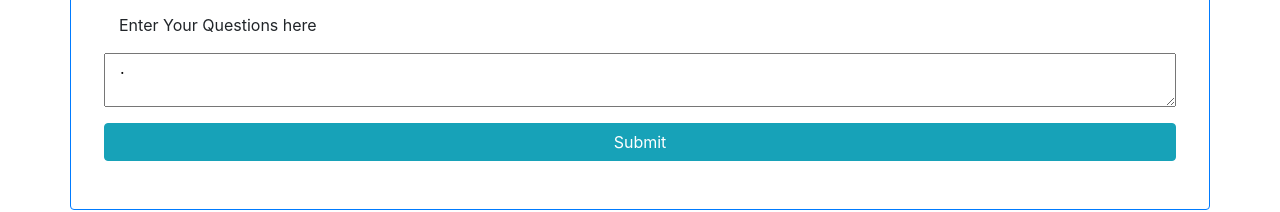
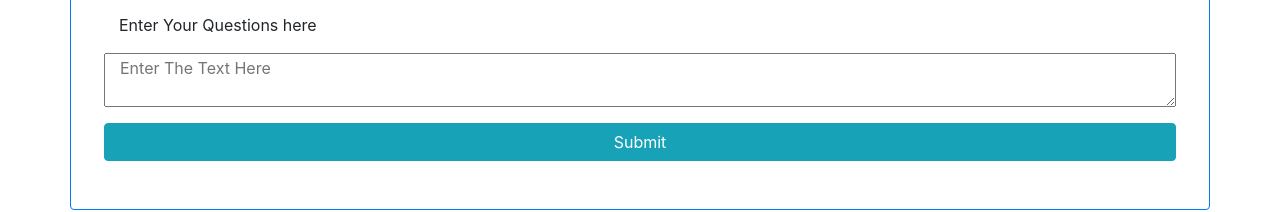
Before and after one commit to tusharchopra123/Counselling_Booking, a website: page public/students.html in a window 1280 px wide. Shown: the part 250-462 px from the top of the page. Drawn offline with nearby package versions, Linux system fonts and the light colour scheme; no server answers.

Commit message:
Text area placeholder

```diff
--- a/public/students.html
+++ b/public/students.html
@@ -50,7 +50,7 @@
                 <span class="col-12 mb-3 ">Enter Your Questions here</span>
 
 
-            <textarea class="col-12 mb-3" name="Questions" id="description" form="form" placeholder="Enter The Text Here">.</textarea>
+            <textarea class="col-12 mb-3" name="Questions" id="description" form="form" placeholder="Enter The Text Here"></textarea>
             <button class="col-12 btn btn-info" type = "button" id="btnScheduldeadd">Submit</button>
         </div>
         </div>
```
